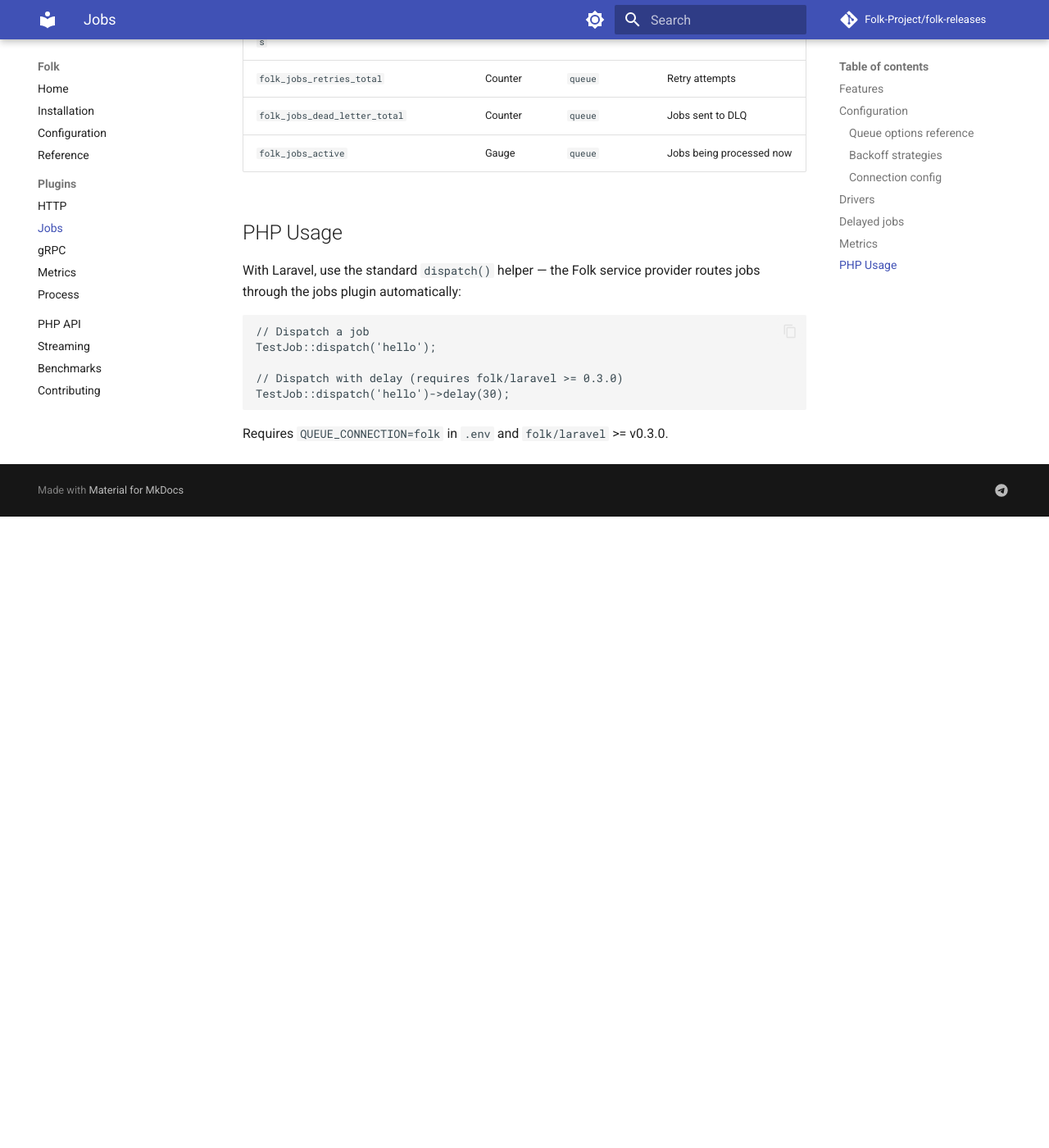
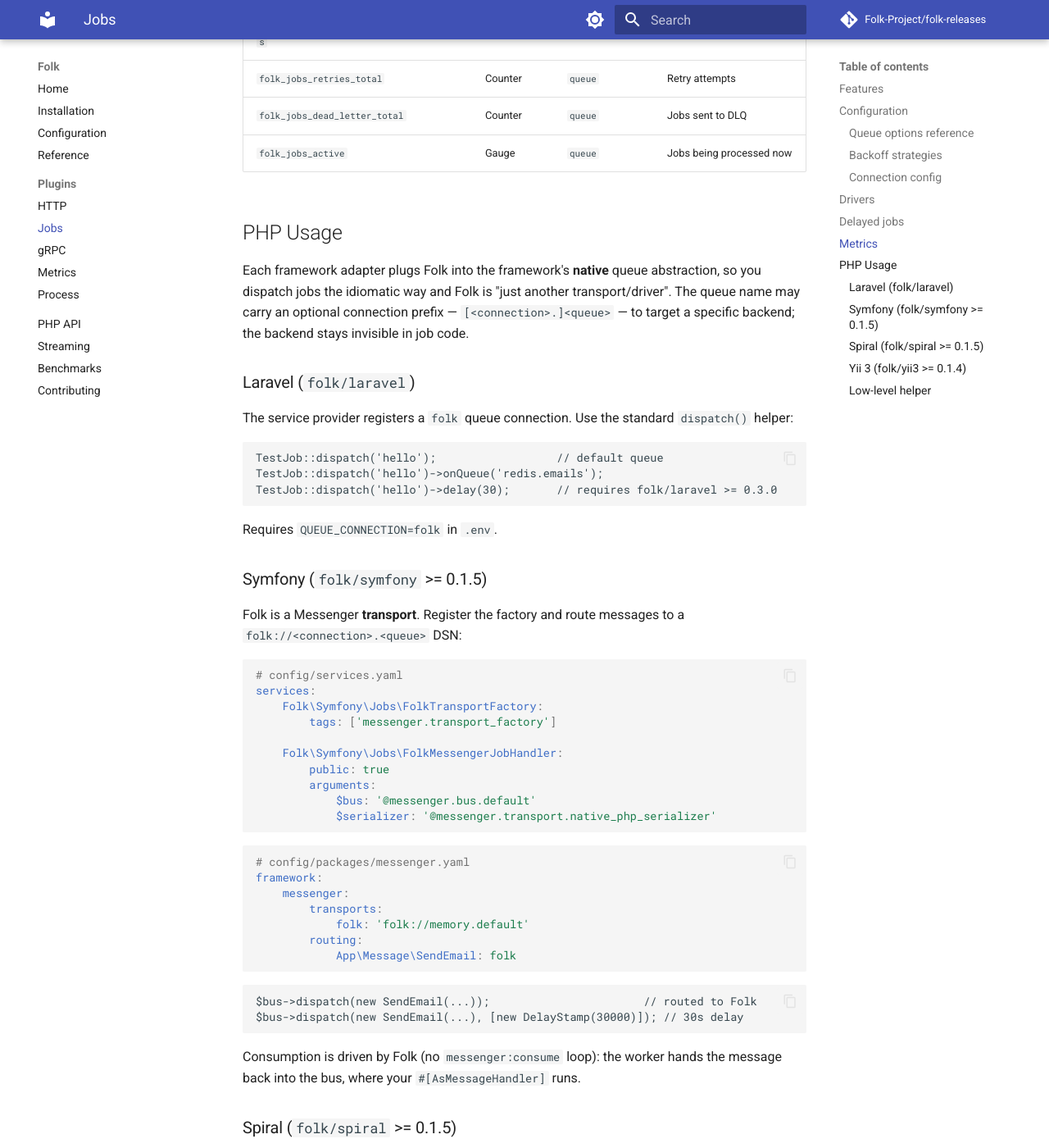
Before and after one commit to Folk-Project/folk-releases, an MkDocs documentation site: the page built from docs/plugins/jobs.md, in a window 1280 px wide and 1400 px high, scrolled down 3188 px. Shown: the whole window at 82% size. Built offline with MkDocs 1.6.1 and Material for MkDocs 9.7.7, drawn with Linux system fonts in a browser that asks for light colours; comment, search, counter and statistics services are not loaded; before the commit the page ends 3818 px from its top, so only the background shows below that; some of the changed text lies outside the part shown.

Commit message:
docs: native queue adapter usage + Folk\Sdk\Uuid (phase 75, #76)
jobs.md: document the native queue path for Symfony (Messenger transport),
Spiral (QueueInterface driver via queue.php connection) and Yii 3 (yiisoft/queue
adapter) alongside Laravel; note the deprecated bespoke FolkQueue helper.
php-api.md: add the new Folk\Sdk\Uuid (v7/v4) helper.

Co-Authored-By: Claude Opus 4.8 (1M context) <noreply@anthropic.com>

````diff
--- a/docs/plugins/jobs.md
+++ b/docs/plugins/jobs.md
@@ -114,14 +114,127 @@ The jobs plugin registers the following Prometheus metrics (via the metrics plug
 
 ## PHP Usage
 
-With Laravel, use the standard `dispatch()` helper — the Folk service provider routes jobs through the jobs plugin automatically:
+Each framework adapter plugs Folk into the framework's **native** queue
+abstraction, so you dispatch jobs the idiomatic way and Folk is "just another
+transport/driver". The queue name may carry an optional connection prefix —
+`[<connection>.]<queue>` — to target a specific backend; the backend stays
+invisible in job code.
+
+### Laravel (`folk/laravel`)
+
+The service provider registers a `folk` queue connection. Use the standard
+`dispatch()` helper:
 
 ```php
-// Dispatch a job
-TestJob::dispatch('hello');
-
-// Dispatch with delay (requires folk/laravel >= 0.3.0)
-TestJob::dispatch('hello')->delay(30);
+TestJob::dispatch('hello');                  // default queue
+TestJob::dispatch('hello')->onQueue('redis.emails');
+TestJob::dispatch('hello')->delay(30);       // requires folk/laravel >= 0.3.0
 ```
 
-Requires `QUEUE_CONNECTION=folk` in `.env` and `folk/laravel` >= v0.3.0.
+Requires `QUEUE_CONNECTION=folk` in `.env`.
+
+### Symfony (`folk/symfony` >= 0.1.5)
+
+Folk is a Messenger **transport**. Register the factory and route messages to a
+`folk://<connection>.<queue>` DSN:
+
+```yaml
+# config/services.yaml
+services:
+    Folk\Symfony\Jobs\FolkTransportFactory:
+        tags: ['messenger.transport_factory']
+
+    Folk\Symfony\Jobs\FolkMessengerJobHandler:
+        public: true
+        arguments:
+            $bus: '@messenger.bus.default'
+            $serializer: '@messenger.transport.native_php_serializer'
+```
+
+```yaml
+# config/packages/messenger.yaml
+framework:
+    messenger:
+        transports:
+            folk: 'folk://memory.default'
+        routing:
+            App\Message\SendEmail: folk
+```
+
+```php
+$bus->dispatch(new SendEmail(...));                       // routed to Folk
+$bus->dispatch(new SendEmail(...), [new DelayStamp(30000)]); // 30s delay
+```
+
+Consumption is driven by Folk (no `messenger:consume` loop): the worker hands
+the message back into the bus, where your `#[AsMessageHandler]` runs.
+
+### Spiral (`folk/spiral` >= 0.1.5)
+
+Folk is a `Spiral\Queue\QueueInterface` driver. Register it as a queue
+connection (a bootloader binding is overridden by Spiral's queue injector):
+
+```php
+// app/config/queue.php
+use Folk\Spiral\Jobs\FolkQueueDriver;
+
+return [
+    'default' => 'folk',
+    'connections' => [
+        'folk' => ['driver' => FolkQueueDriver::class],
+    ],
+];
+```
+
+```php
+use Spiral\Queue\Options;
+use Spiral\Queue\QueueInterface;
+
+$queue->push(SendEmail::class, ['to' => $addr], Options::onQueue('redis.emails')->withDelay(30));
+```
+
+Consumption resolves the handler through Spiral's `HandlerRegistryInterface`
+(`HandlerInterface::handle($name, $id, $payload)`).
+
+### Yii 3 (`folk/yii3` >= 0.1.4)
+
+Folk is a `yiisoft/queue` `AdapterInterface`. Bind it as the queue adapter and
+map the message type to a handler:
+
+```php
+// config/common/di/queue.php
+use Folk\Yii3\Jobs\FolkQueueAdapter;
+use Yiisoft\Definitions\Reference;
+use Yiisoft\Queue\Adapter\AdapterInterface;
+use Yiisoft\Queue\Message\Serializer\MessageSerializerInterface;
+
+return [
+    AdapterInterface::class => [
+        'class' => FolkQueueAdapter::class,
+        '__construct()' => [
+            'serializer' => Reference::to(MessageSerializerInterface::class),
+            'channel' => 'memory.default',
+        ],
+    ],
+];
+```
+
+```php
+// config/common/params.php — map message type to handler
+'yiisoft/queue' => ['handlers' => ['app.send-email' => SendEmailHandler::class]],
+```
+
+```php
+use Yiisoft\Queue\Message\GenericMessage;
+
+$queue->push(GenericMessage::fromPayload('app.send-email', ['to' => $addr]));
+```
+
+`yiisoft/queue` has no stable release yet — require `^3.0@dev`.
+
+### Low-level helper
+
+All three non-Laravel adapters still ship a bespoke `FolkQueue::push()` helper
+for apps without the framework's queue package, but it is **deprecated** in
+favour of the native paths above. Job/message ids are generated as UUID v7 via
+`Folk\Sdk\Uuid`.
````
Also changed, not shown: docs/php-api.md (+15 -0 lines).
